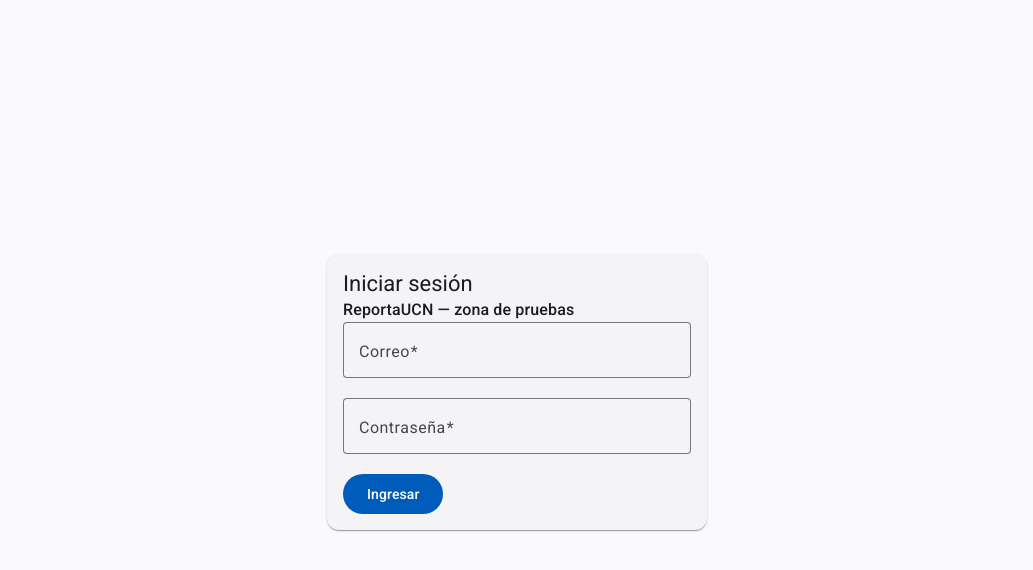
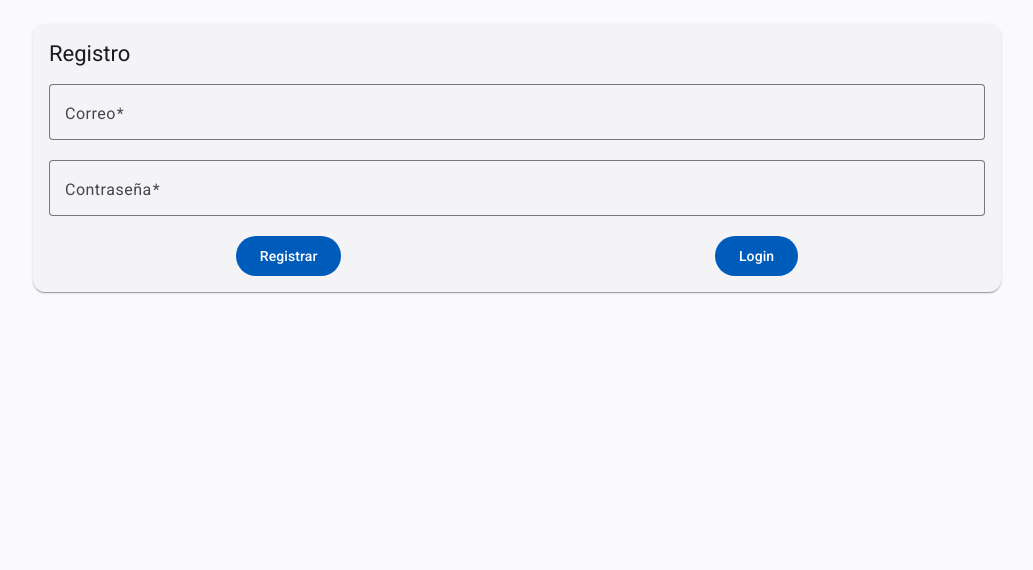
Before and after one commit to MotelPaso/WM-TALLER02, an Angular app in the folder frontend/: page /registro in a window 1280 px wide. Before the commit this address led to /login. Shown: the top 570 px of the page, without its empty margins (123-1156 px from the left). Built offline with nearby package versions, Linux system fonts and the light colour scheme.

Commit message:
feat: bare registro page, submit not yet implemented

```diff
--- a/frontend/src/app/app.routes.ts
+++ b/frontend/src/app/app.routes.ts
@@ -4,10 +4,17 @@ import { authGuard } from './guards/auth.guard';
 import { Login } from './pages/login/login';
 import { DispositivosList } from './pages/dispositivos-list/dispositivos-list';
 import { Reportes } from './pages/reportes/reportes';
+import { Registro } from './pages/registro/registro';
 
 export const routes: Routes = [
   { path: 'login', component: Login, title: 'Iniciar sesión' },
-  { path: 'dispositivos', component: DispositivosList, title: 'Dispositivos', canActivate: [authGuard] },
+  { path: 'registro', component: Registro, title: 'Registrar' },
+  {
+    path: 'dispositivos',
+    component: DispositivosList,
+    title: 'Dispositivos',
+    canActivate: [authGuard],
+  },
   { path: 'reportes', component: Reportes, title: 'Reportes', canActivate: [authGuard] },
   { path: '', pathMatch: 'full', redirectTo: 'dispositivos' },
   { path: '**', redirectTo: 'dispositivos' },
--- a/frontend/src/app/pages/login/login.html
+++ b/frontend/src/app/pages/login/login.html
@@ -29,10 +29,14 @@
         <p class="error" role="alert">{{ error() }}</p>
         }
 
+        <div class="flex flex-row justify-around items-center">
           <button matButton="filled" type="submit" [disabled]="cargando()">
             {{ cargando() ? 'Ingresando…' : 'Ingresar' }}
           </button>
+          <a matButton="filled" routerLink="/registro">Registrarme</a>
+        </div>
       </form>
     </mat-card-content>
+
   </mat-card>
 </div>
--- a/frontend/src/app/pages/login/login.ts
+++ b/frontend/src/app/pages/login/login.ts
@@ -1,5 +1,5 @@
 import { ChangeDetectionStrategy, Component, inject, signal } from '@angular/core';
-import { Router } from '@angular/router';
+import { Router, RouterLink } from '@angular/router';
 import { NonNullableFormBuilder, ReactiveFormsModule, Validators } from '@angular/forms';
 import { MatButtonModule } from '@angular/material/button';
 import { MatCardModule } from '@angular/material/card';
@@ -10,7 +10,14 @@ import { AuthService } from '../../services/auth.service';
 
 @Component({
   selector: 'app-login',
-  imports: [ReactiveFormsModule, MatButtonModule, MatCardModule, MatFormFieldModule, MatInputModule],
+  imports: [
+    ReactiveFormsModule,
+    MatButtonModule,
+    MatCardModule,
+    MatFormFieldModule,
+    MatInputModule,
+    RouterLink,
+  ],
   templateUrl: './login.html',
   styleUrl: './login.css',
   changeDetection: ChangeDetectionStrategy.OnPush,
@@ -48,4 +55,7 @@ export class Login {
       },
     });
   }
+  protected register(): void {
+    this.router.navigate(['/registro']);
+  }
 }
--- /dev/null
+++ b/frontend/src/app/pages/registro/registro.html
@@ -0,0 +1,38 @@
+<div>
+    <mat-card>
+        <mat-card-header>
+            <mat-card-title class="py-4">Registro</mat-card-title>
+        </mat-card-header>
+
+        <mat-card-content>
+            <form [formGroup]="form" (ngSubmit)="submit()" class="flex flex-col">
+                <mat-form-field appearance="outline">
+                    <mat-label>Correo</mat-label>
+                    <input matInput formControlName="correo" type="email" autocomplete="email">
+                    @if (form.controls.correo.hasError('required')) {
+                    <mat-error>Ingresa tu correo.</mat-error>
+                    } @else if (form.controls.correo.hasError('email')) {
+                    <mat-error>Correo inválido.</mat-error>
+                    }
+                </mat-form-field>
+
+                <mat-form-field appearance="outline" class="campo">
+                    <mat-label>Contraseña</mat-label>
+                    <input matInput formControlName="contrasena" type="password" autocomplete="new-password" />
+                    @if (form.controls.contrasena.hasError('required')) {
+                    <mat-error>Ingresa tu contraseña.</mat-error>
+                    }
+                </mat-form-field>
+                @if (error()) {
+                <p class="error" role="alert">{{ error() }}</p>
+                }
+                <div class="flex flex-row justify-around items-center">
+                    <button matButton="filled" type="submit" [disabled]="cargando()">
+                        {{ cargando() ? 'Ingresando…' : 'Registrar' }}
+                    </button>
+                    <a matButton="filled" routerLink="/login">Login</a>
+                </div>
+            </form>
+        </mat-card-content>
+    </mat-card>
+</div>
--- /dev/null
+++ b/frontend/src/app/pages/registro/registro.ts
@@ -0,0 +1,33 @@
+import { Component, inject, signal } from '@angular/core';
+import { Router, RouterLink } from '@angular/router';
+import { MatButtonModule } from '@angular/material/button';
+import { MatCardModule } from '@angular/material/card';
+import { MatFormFieldModule } from '@angular/material/form-field';
+import { MatInputModule } from '@angular/material/input';
+import { NonNullableFormBuilder, ReactiveFormsModule, Validators } from '@angular/forms';
+
+@Component({
+  selector: '',
+  imports: [
+    ReactiveFormsModule,
+    MatButtonModule,
+    MatCardModule,
+    MatFormFieldModule,
+    MatInputModule,
+    RouterLink,
+  ],
+  templateUrl: './registro.html',
+  styleUrl: './registro.css',
+})
+export class Registro {
+  private readonly fb = inject(NonNullableFormBuilder);
+  private readonly router = inject(Router);
+  protected readonly error = signal('');
+  protected readonly cargando = signal(false);
+
+  protected readonly form = this.fb.group({
+    correo: ['', [Validators.required, Validators.email]],
+    contrasena: ['', Validators.required],
+  });
+  protected submit(): void {}
+}
```
Also changed, not shown: frontend/src/app/pages/registro/registro.css (added). Lines whose indentation alone changed are shown as unchanged.
